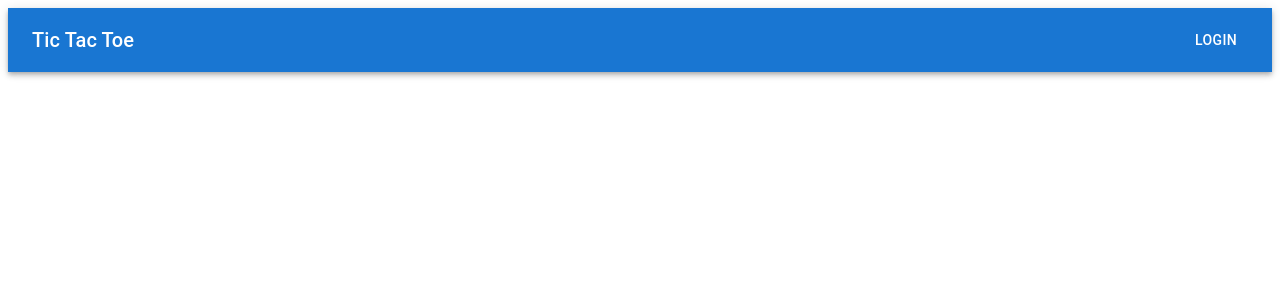
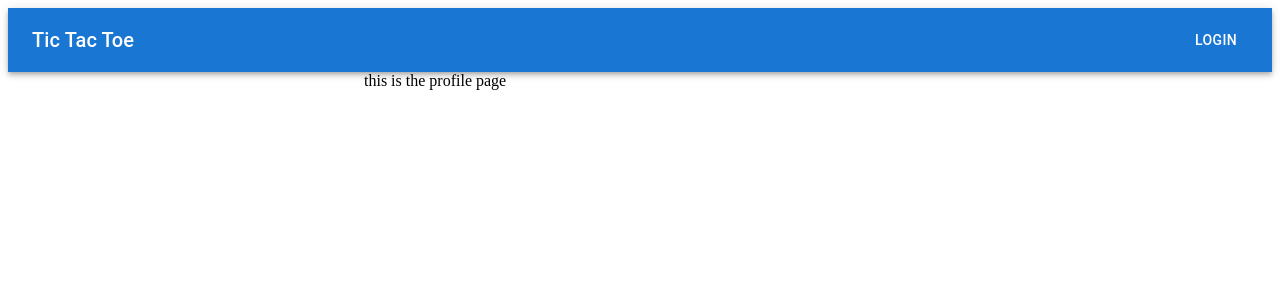
Before and after one commit to almir-dev/tictactoe, a React (Create React App) app in the folder client/: page /profile in a window 1280 px wide. Shown: the top 300 px of the page. Built offline with nearby package versions, Linux system fonts and the light colour scheme; what auth0-js would draw is missing.

Commit message:
add profile page

```diff
--- a/client/src/components/App.tsx
+++ b/client/src/components/App.tsx
@@ -4,6 +4,7 @@ import createHistory from "history/createBrowserHistory";
 import Auth from "../service/auth/Auth";
 import { Route, Router } from "react-router-dom";
 import { ApplicationLoading } from "./ApplicationLoading";
+import { ProfilePage } from "./profile/ProfilePage";
 
 const history = createHistory();
 const auth = new Auth(history);
@@ -20,7 +21,7 @@ export function App() {
     <Router history={history}>
       <div>
         <Route
-          path="/callback"
+          path={"/callback"}
           render={(props) => {
             handleAuthentication(props);
             return <ApplicationLoading />;
@@ -31,6 +32,12 @@ export function App() {
             return <LandingPage auth={auth} {...props} />;
           }}
         />
+        <Route
+          path={"/profile"}
+          render={() => {
+            return <ProfilePage />;
+          }}
+        />
       </div>
     </Router>
   );
--- a/client/src/components/menu/UserMenu.tsx
+++ b/client/src/components/menu/UserMenu.tsx
@@ -2,6 +2,7 @@ import Auth from "../../service/auth/Auth";
 import React, { useCallback, useState } from "react";
 import { IconButton, Menu, MenuItem } from "@mui/material";
 import { AccountCircle } from "@mui/icons-material";
+import { useHistory } from "react-router-dom";
 
 export interface UserMenuProps {
   /** Authentication service. */
@@ -9,6 +10,7 @@ export interface UserMenuProps {
 }
 
 export function UserMenu({ auth }: UserMenuProps) {
+  const history = useHistory();
   const [anchorEl, setAnchorEl] = useState<null | HTMLElement>(null);
 
   const handleMenuOpen = useCallback((event: React.MouseEvent<HTMLElement>) => {
@@ -23,6 +25,11 @@ export function UserMenu({ auth }: UserMenuProps) {
     auth.logout();
     handleMenuClose();
   }, [auth, handleMenuClose]);
+
+  const handleProfileClick = useCallback(() => {
+    history.push(`/profile`);
+    handleMenuClose();
+  }, [history, handleMenuClose]);
 
   return (
     <>
@@ -51,7 +58,7 @@ export function UserMenu({ auth }: UserMenuProps) {
         open={Boolean(anchorEl)}
         onClose={handleMenuClose}
       >
-        <MenuItem onClick={handleMenuClose}>Profile</MenuItem>
+        <MenuItem onClick={handleProfileClick}>Profile</MenuItem>
         <MenuItem onClick={handleLogout}>Logout</MenuItem>
       </Menu>
     </>
--- /dev/null
+++ b/client/src/components/profile/ProfilePage.tsx
@@ -0,0 +1,6 @@
+import React from "react";
+import { Container } from "@mui/material";
+
+export function ProfilePage() {
+  return <Container maxWidth="sm">this is the profile page</Container>;
+}
```
